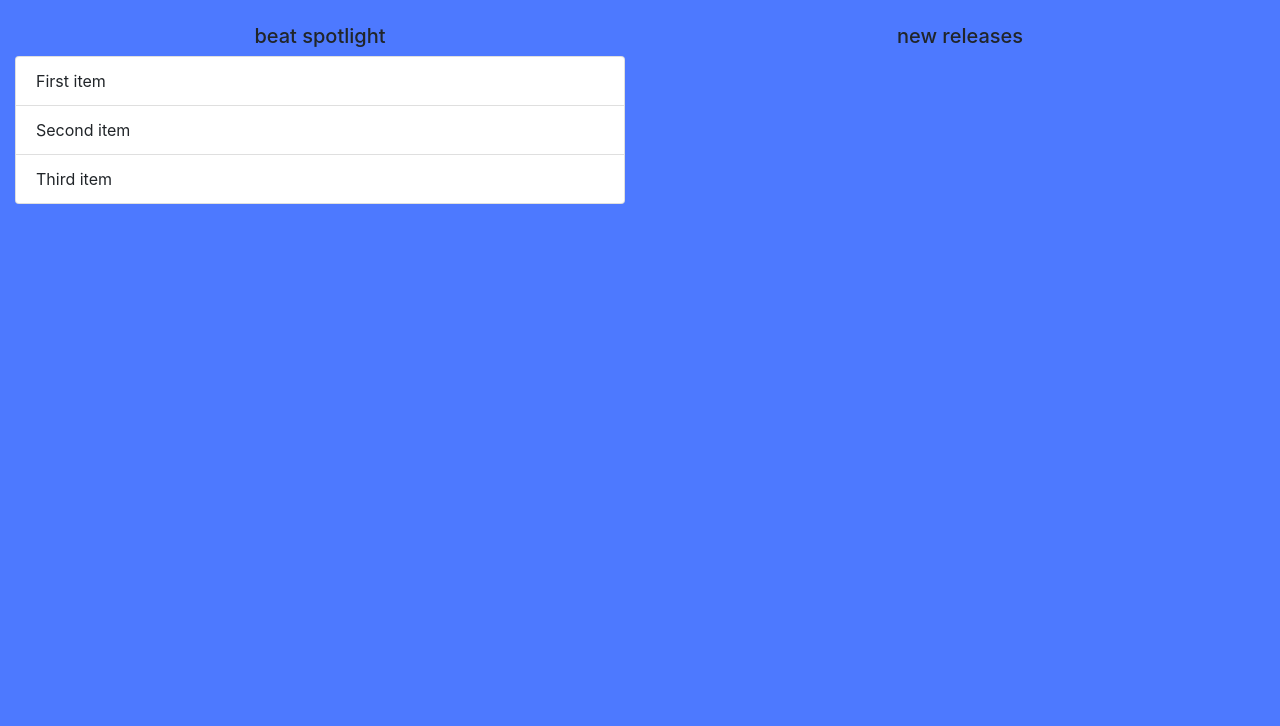
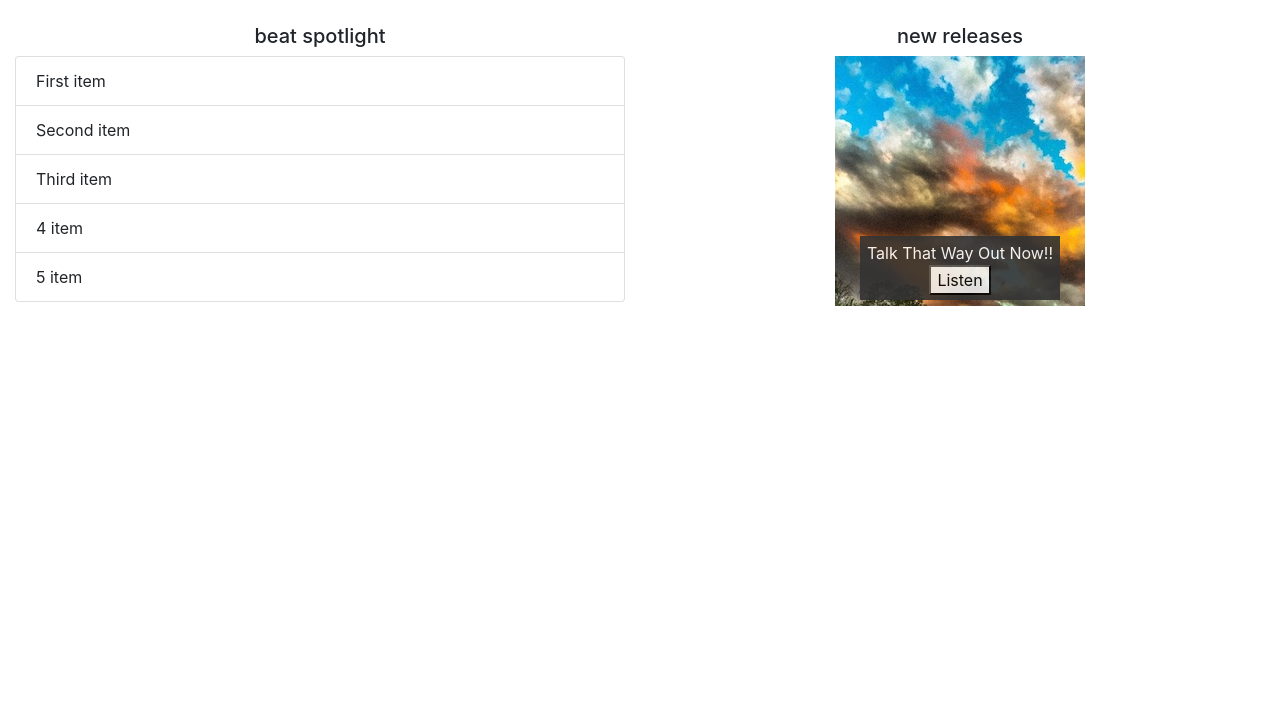
Before and after one commit to dawsoncanby/supadeangeli-2, a plain HTML site: page index.html in a window 1280 px wide. Shown: the part 74-800 px from the top of the page. Drawn offline with nearby package versions, Linux system fonts and the light colour scheme.

Commit message:
added new releases

```diff
--- a/css/style.css
+++ b/css/style.css
@@ -1,13 +1,8 @@
-body {
-  background-color: #4d79ff;
-}
-
 .page-header {
   text-align: center;
   margin-top: 20px;
   margin-bottom: 20px;
   display: none;
-  tex
 }
 
 .spotlight {
@@ -19,3 +14,22 @@ body {
 .spotlight-header {
   text-align: center;
 }
+
+.album-img-container {
+  margin: auto;
+  display: block;
+  width: 250px;
+  height:250px;
+}
+
+.text-over-img {
+  text-align: center;
+  position: relative;
+  width: 80%;
+  left: 10%;
+  bottom: 70px;
+  color: white;
+  background-color: #333333;
+  padding: 5px;
+  opacity: 0.9;
+}
--- a/index.html
+++ b/index.html
@@ -12,6 +12,29 @@
     <title>supadeangeli beats</title>
   </head>
   <body>
+
+    <!--song streaming modal-->
+    <div class="modal fade" id="streaming-select-modal" tabindex="-1" role="dialog" aria-labelledby="streaming-select-modal-label" aria-hidden="true">
+      <div class="modal-dialog" role="document">
+        <div class="modal-content">
+          <div class="modal-header">
+            <h5 class="modal-title" id="streaming-select-modal-label">Select a Streaming Service</h5>
+            <button type="button" class="close" data-dismiss="modal" aria-label="Close">
+              <span aria-hidden="true">&times;</span>
+            </button>
+          </div>
+          <div class="modal-body">
+            <div class="list-group">
+              <a href="https://soundcloud.com/supasquidds/talk-that-way" class="list-group-item list-group-item-action">Listen on SoundCloud</a>
+              <a href="https://open.spotify.com/track/3vUcwnXfPwH8svPTp4Ez5o?si=b63N8wq3QuiRXY7AZkL-wA" class="list-group-item list-group-item-action">Listen on Spotify</a>
+              <a href="https://music.apple.com/us/album/talk-that-way-single/1481901449?app=music&ign-mpt=uo%3D4" class="list-group-item list-group-item-action">Listen on Apple Music</a>
+            </div>
+          </div>
+          <div class="modal-footer">Talk That Way - Supa Squidds</div>
+        </div>
+      </div>
+    </div>
+
     <div class="container-fluid">
 
       <!--webpage header-->
@@ -21,7 +44,7 @@
         </div>
       </div>
 
-      <!--spotlights for best beats and new releases-->
+      <!--spotlights for beats and new releases-->
       <div class="row">
         <div id="beat-spotlight" class="spotlight col-md-6">
           <h5 class="spotlight-header">beat spotlight</h5>
@@ -29,11 +52,20 @@
             <li class="list-group-item">First item</li>
             <li class="list-group-item">Second item</li>
             <li class="list-group-item">Third item</li>
+            <li class="list-group-item">4 item</li>
+            <li class="list-group-item">5 item</li>
           </ul>
         </div>
 
         <div id="releases-spotlight" class="spotlight col-md-6">
           <h5 class="spotlight-header">new releases</h5>
+          <div id="release-img-container" class="album-img-container">
+            <!--new release img added here-->
+            <div id="release-message" class="text-over-img">
+              Talk That Way Out Now!!
+              <button type="button" data-toggle="modal" data-target="#streaming-select-modal">Listen</button>
+            </div>
+          </div>
         </div>
       </div>
     </div>
--- a/js/startup.js
+++ b/js/startup.js
@@ -1,4 +1,10 @@
 $(document).ready(function() {
+  // add images
+  $('#release-img-container').prepend('<img src="img/talk_that_way.jpg" alt="new release" style="display: block;margin: auto;"></img>');
+  $('#release-img-container').click(function() {
+
+  });
+  // fade in content
   $('#page-header').fadeIn(1000);
   $('#beat-spotlight').fadeIn(2000);
   $('#releases-spotlight').fadeIn(2500);
```
Also changed, not shown: img/talk_that_way.jpg (added).
